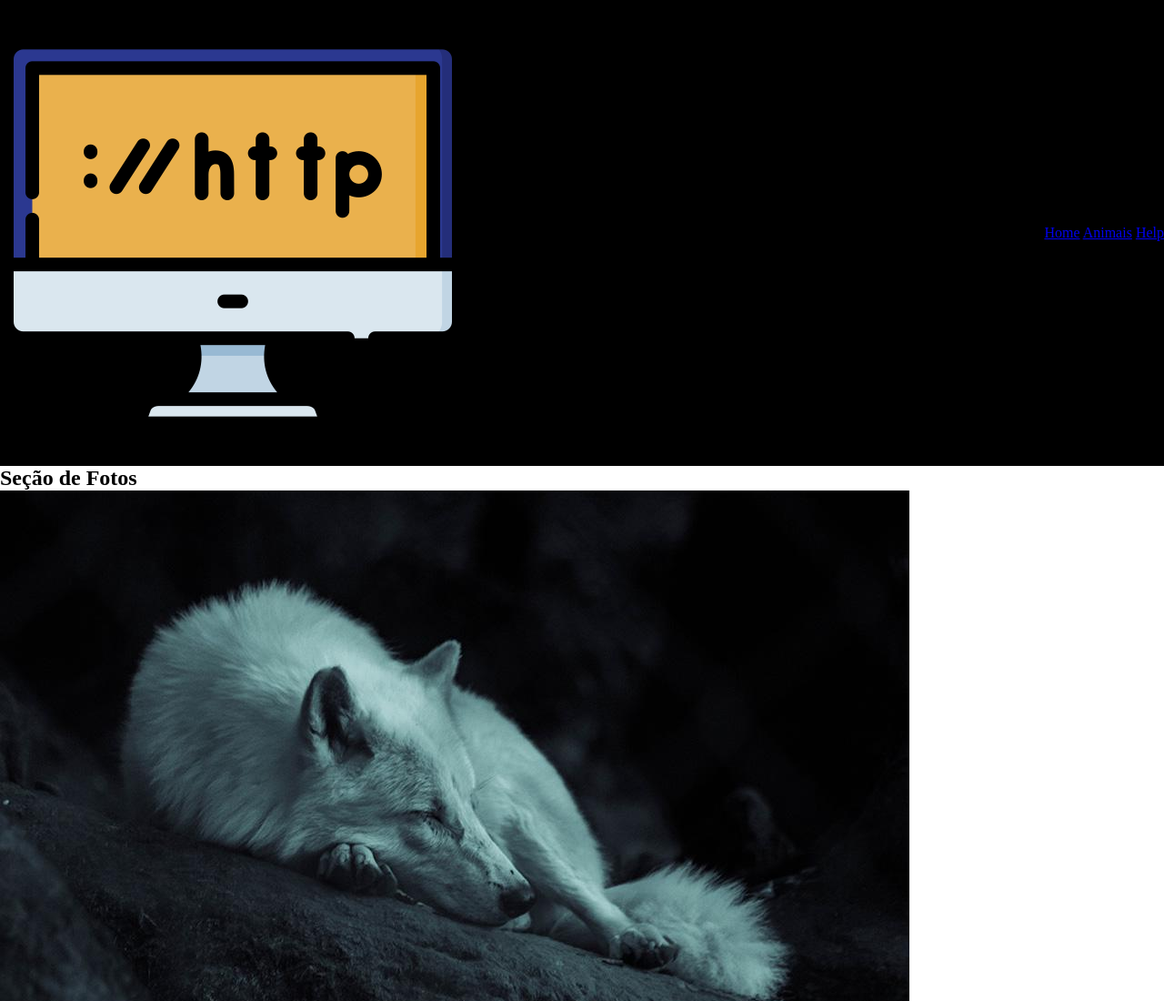
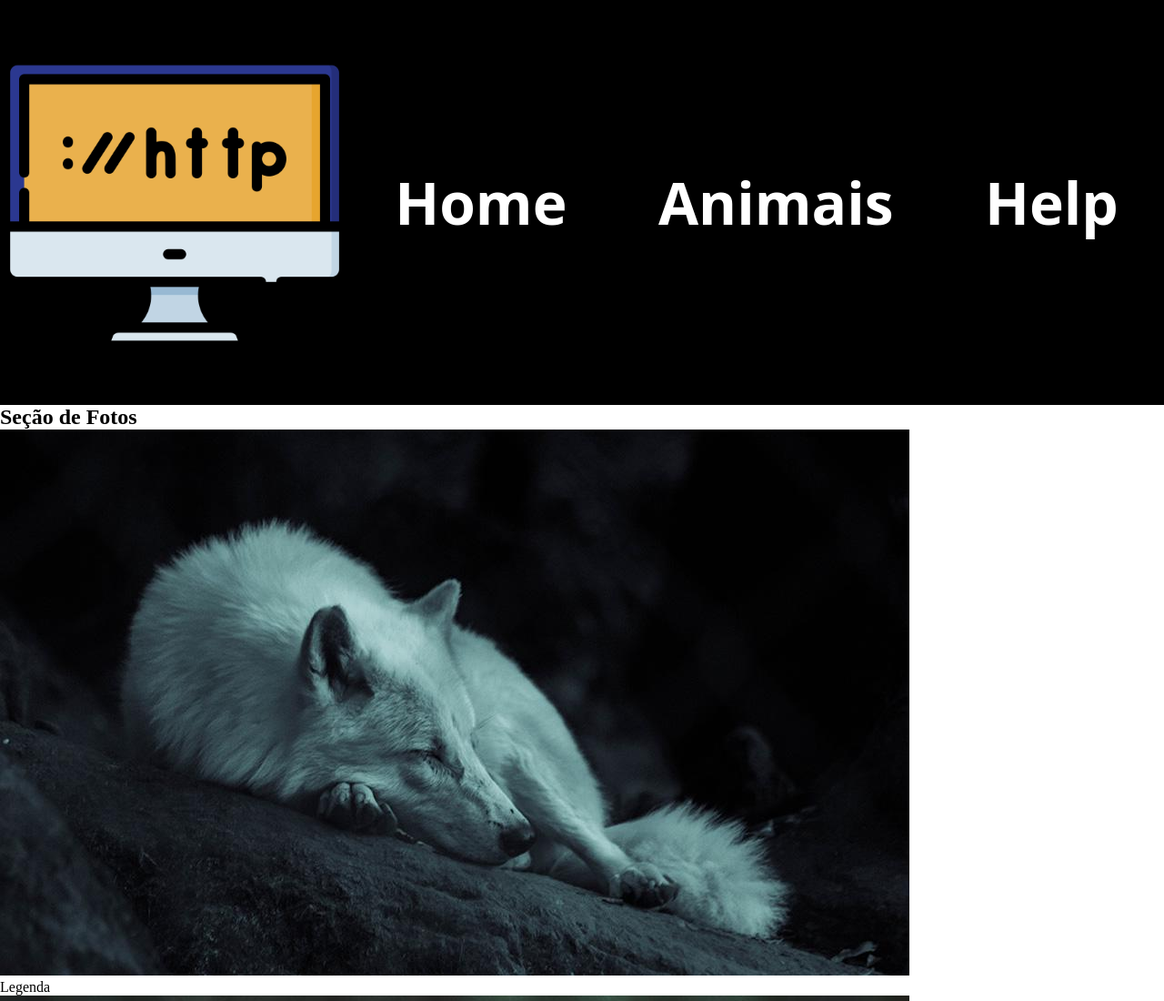
Before and after one commit to 1TDSS-2023/rm552466, a plain HTML site: page index.html in a window 1280 px wide. Shown: the top 1100 px of the page at 91% size. Drawn offline with Linux system fonts and the light colour scheme.

Commit message:
cabeçalho estilo

```diff
--- a/css/estilo.css
+++ b/css/estilo.css
@@ -11,3 +11,32 @@
     flex-wrap: wrap;
     background-color: #000000;
 }
+
+.cabecalho nav {
+    display: flex;
+    justify-content: space-around;
+    flex-wrap: wrap;
+    width: 70%;
+    height: 100%;
+}
+
+.cabecalho img {
+    max-width: 30%;
+    display: block;
+    width: 30%;
+}
+
+.cabecalho a{
+    text-decoration: none;
+    font-size: 4em;
+    font-family: system-ui, -apple-system, BlinkMacSystemFont, 'Segoe UI', Roboto, Oxygen, Ubuntu, Cantarell, 'Open Sans', 'Helvetica Neue', sans-serif;
+    font-weight: 700;
+    color: #FFFFFF;
+    padding: 20% 0;
+    text-align: center;
+}
+
+.cabecalho a:hover{
+    background-color: #FFFFFF;
+    columns: #000000;
+}
```
